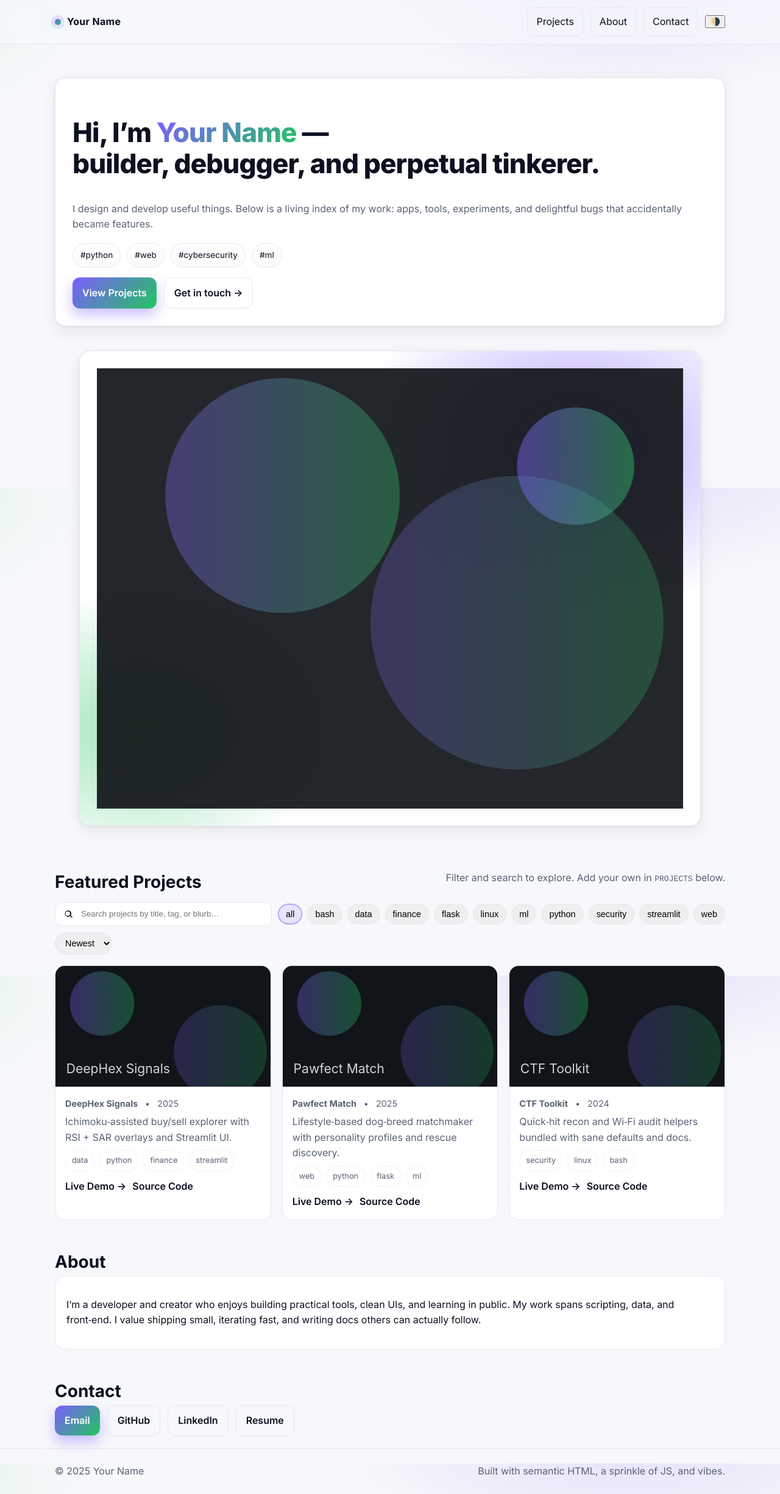
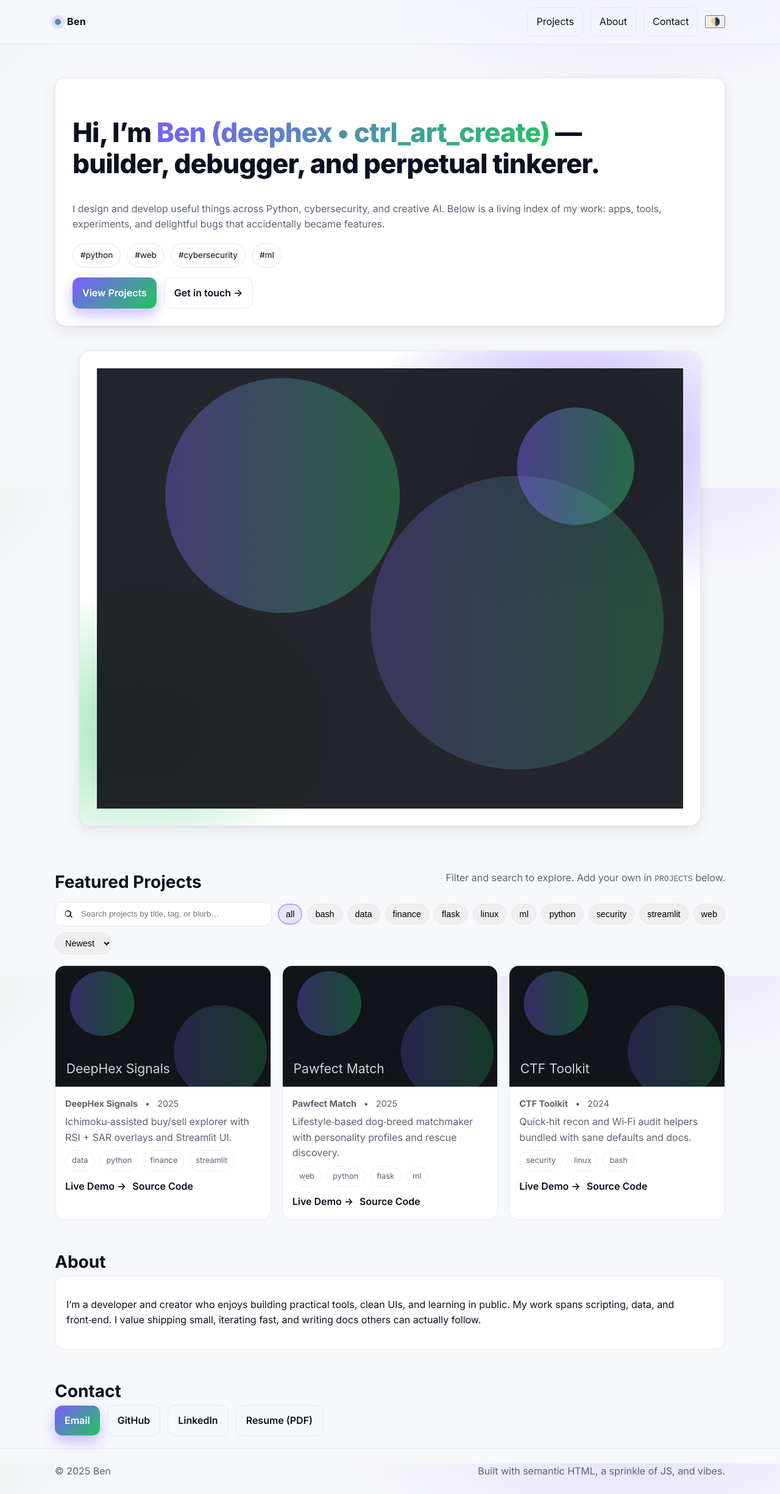
Before and after one commit to flotradamus26/flostradamus26.github.io, a plain HTML site: page index.html in a window 1280 px wide. Shown: the whole page at 61% size. Drawn offline with Linux system fonts and the light colour scheme.

Commit message:
Update index.html

```diff
--- a/index.html
+++ b/index.html
@@ -3,7 +3,7 @@
 <head>
   <meta charset="utf-8" />
   <meta name="viewport" content="width=device-width, initial-scale=1" />
-  <title>Your Name – Portfolio</title>
+  <title>Ben — Portfolio</title>
   <meta name="description" content="Modern, responsive portfolio to showcase projects and contact info." />
   <link rel="preconnect" href="https://fonts.googleapis.com">
   <link rel="preconnect" href="https://fonts.gstatic.com" crossorigin>
@@ -119,7 +119,7 @@
     <div class="container nav">
       <a href="#top" class="brand" aria-label="Home">
         <span class="dot" aria-hidden="true"></span>
-        <span>Your Name</span>
+        <span>Ben</span>
       </a>
       <nav class="row">
         <a class="btn" href="#projects">Projects</a>
@@ -133,8 +133,8 @@
   <main id="top" class="container">
     <section class="hero" aria-label="Intro">
       <div class="card">
-        <h1 class="title">Hi, I’m <span style="background:linear-gradient(135deg, var(--brand), var(--brand-2)); -webkit-background-clip:text; background-clip:text; color:transparent">Your Name</span> —<br> builder, debugger, and perpetual tinkerer.</h1>
-        <p class="subtitle">I design and develop useful things. Below is a living index of my work: apps, tools, experiments, and delightful bugs that accidentally became features.</p>
+        <h1 class="title">Hi, I’m <span style="background:linear-gradient(135deg, var(--brand), var(--brand-2)); -webkit-background-clip:text; background-clip:text; color:transparent">Ben (deephex • ctrl_art_create)</span> —<br> builder, debugger, and perpetual tinkerer.</h1>
+        <p class="subtitle">I design and develop useful things across Python, cybersecurity, and creative AI. Below is a living index of my work: apps, tools, experiments, and delightful bugs that accidentally became features.</p>
         <div class="tagrow">
           <span class="chip">#python</span>
           <span class="chip">#web</span>
@@ -208,10 +208,10 @@
     <section id="contact" aria-label="Contact" style="margin:46px 0 20px">
       <div class="section-head"><h2>Contact</h2></div>
       <div class="row">
-        <a class="button primary" href="mailto:you@example.com">Email</a>
-        <a class="button" href="https://github.com/yourname" target="_blank" rel="noopener">GitHub</a>
-        <a class="button" href="https://www.linkedin.com/in/yourname" target="_blank" rel="noopener">LinkedIn</a>
-        <a class="button" href="#">Resume</a>
+        <a class="button primary" href="mailto:bwisler26@protonmail.com">Email</a>
+        <a class="button" href="https://flostradamus26.github.io" target="_blank" rel="noopener">GitHub</a>
+        <a class="button" href="https://www.linkedin.com/in/benjamin-wisler-b802a580" target="_blank" rel="noopener">LinkedIn</a>
+        <a class="button" href="#">Resume (PDF)</a>
       </div>
     </section>
   </main>
@@ -219,7 +219,7 @@
   <footer>
     <div class="container">
       <div class="row">
-        <span>© <span id="year"></span> Your Name</span>
+        <span>© <span id="year"></span> Ben</span>
         <span class="ml-auto">Built with semantic HTML, a sprinkle of JS, and vibes.</span>
       </div>
     </div>
```
